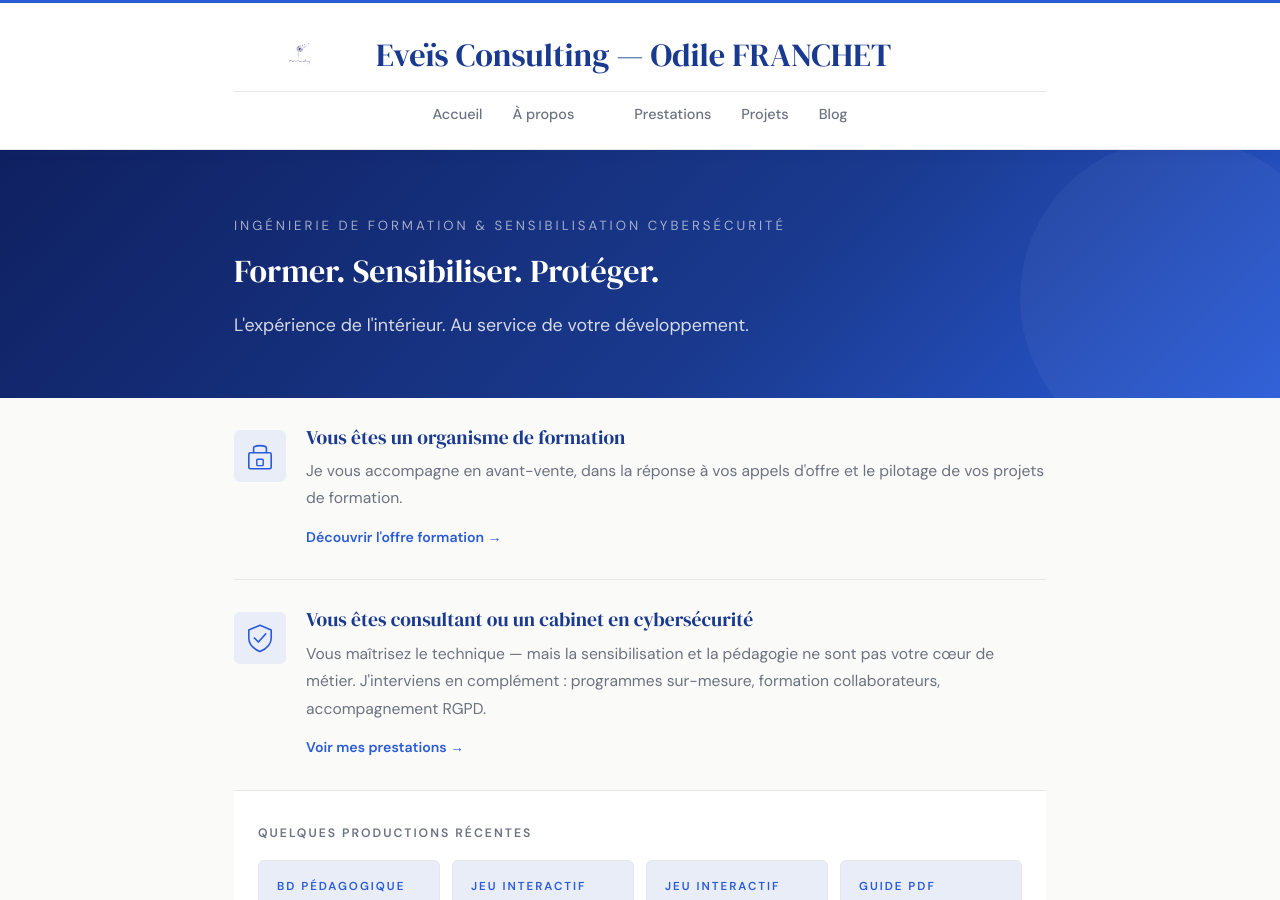
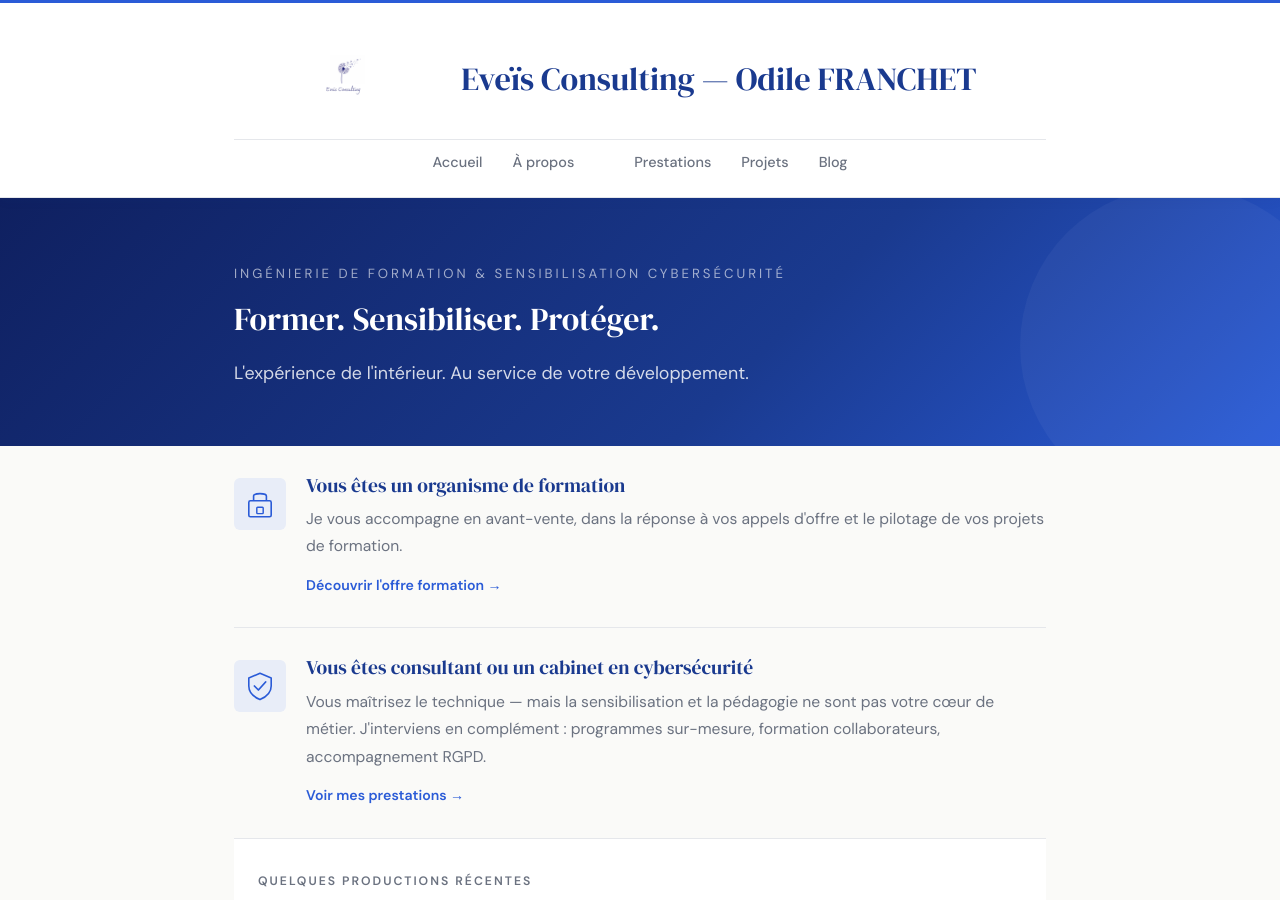
Before and after one commit to ofranchet73/eveis-consulting, a Jekyll site: the page built from index.md, in a window 1280 px wide and 900 px high. Built offline with Jekyll 4.4.1, drawn with Linux system fonts in a browser that asks for light colours.

Commit message:
Update default.html

```diff
--- a/_layouts/default.html
+++ b/_layouts/default.html
@@ -14,7 +14,7 @@
   <header class="site-header">
     <div class="header-inner">
       <div style="display:flex; align-items:center; gap:14px;">
-      <img src="{{ '/images/logo_eveis.png' | relative_url }}" alt="Eveïs Consulting" style="height:72px; width:auto; display:block;">
+      <img src="{{ '/images/logo_eveis.png' | relative_url }}" alt="Eveïs Consulting" style="height:120px; width:auto; display:block;">
       <a class="site-title" href="{{ '/' | relative_url }}">{{ site.title }}</a>
     </div>
       <div class="header-nav">
```
